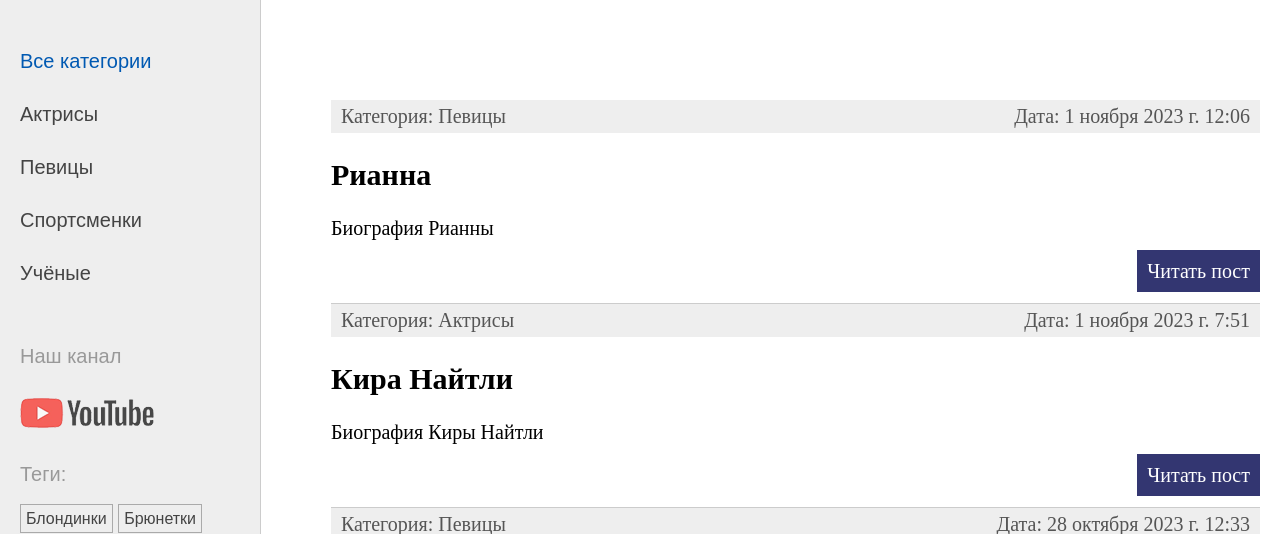
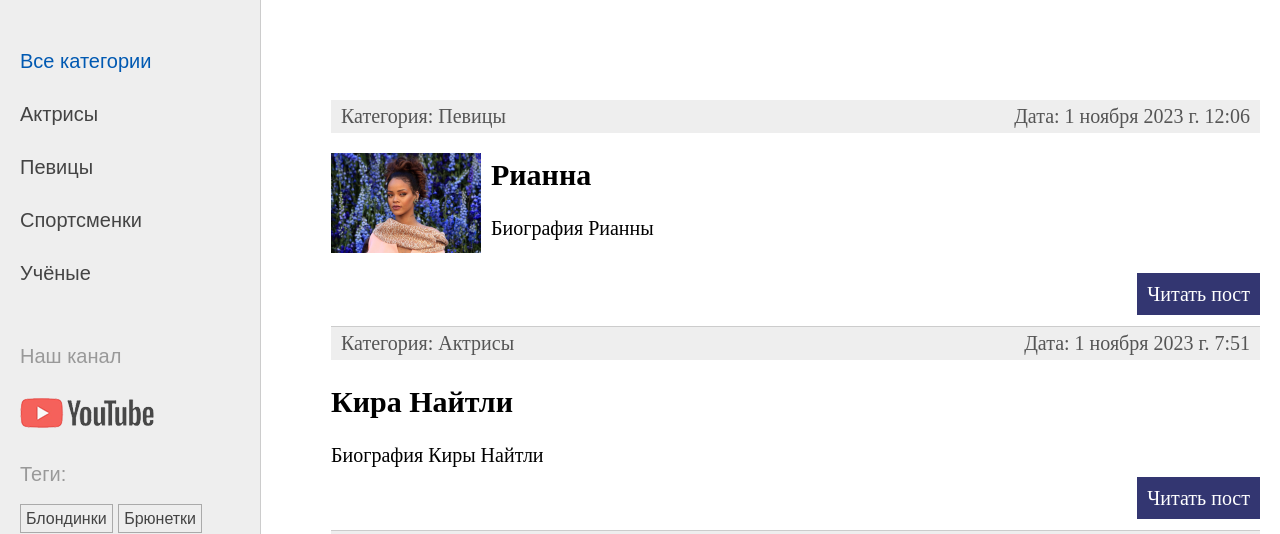
Before and after one commit to yura702007/projectDjango, a Django app: page / in a window 1280 px wide. Shown: the part 60-594 px from the top of the page. Run offline with Django 4.2, Linux system fonts and the light colour scheme; data comes from the database, SQL or seed files in the repository.

Commit message:
add photo on index.html

```diff
--- a/sitewomen/women/templates/women/index.html
+++ b/sitewomen/women/templates/women/index.html
@@ -8,6 +8,9 @@
 					<p class="first">Категория: {{ p.cat.name }}</p>
 					<p class="last">Дата: {{ p.time_update }}</p>
 				</div>
+				{% if p.photo %}
+                   <p ><img class="img-article-left thumb" src="{{p.photo.url}}"></p>
+				{% endif %}
 				<h2>{{ p.title }}</h2>
     {% autoescape off %}
 	{{ p.content|linebreaks|truncatewords:40 }}
```
